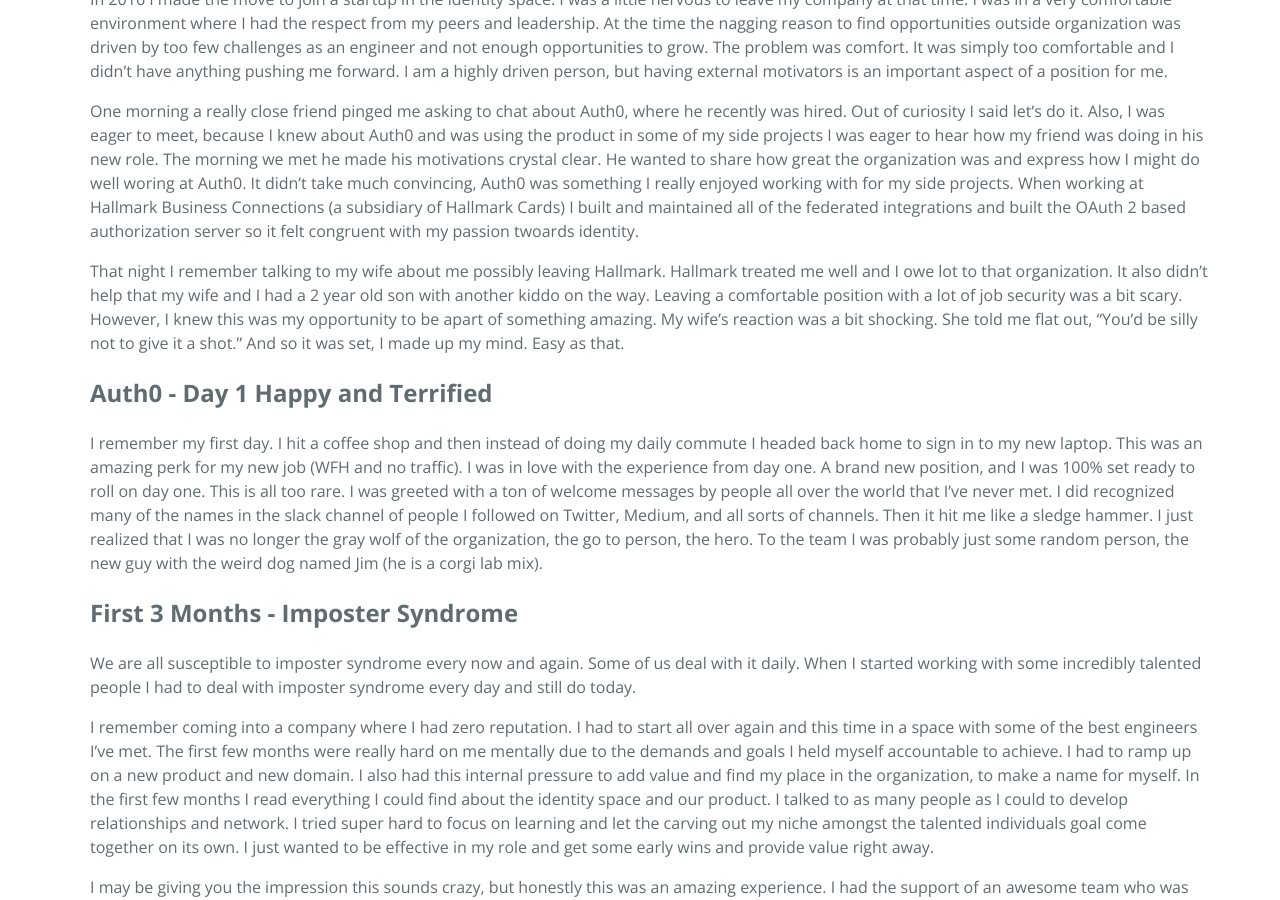
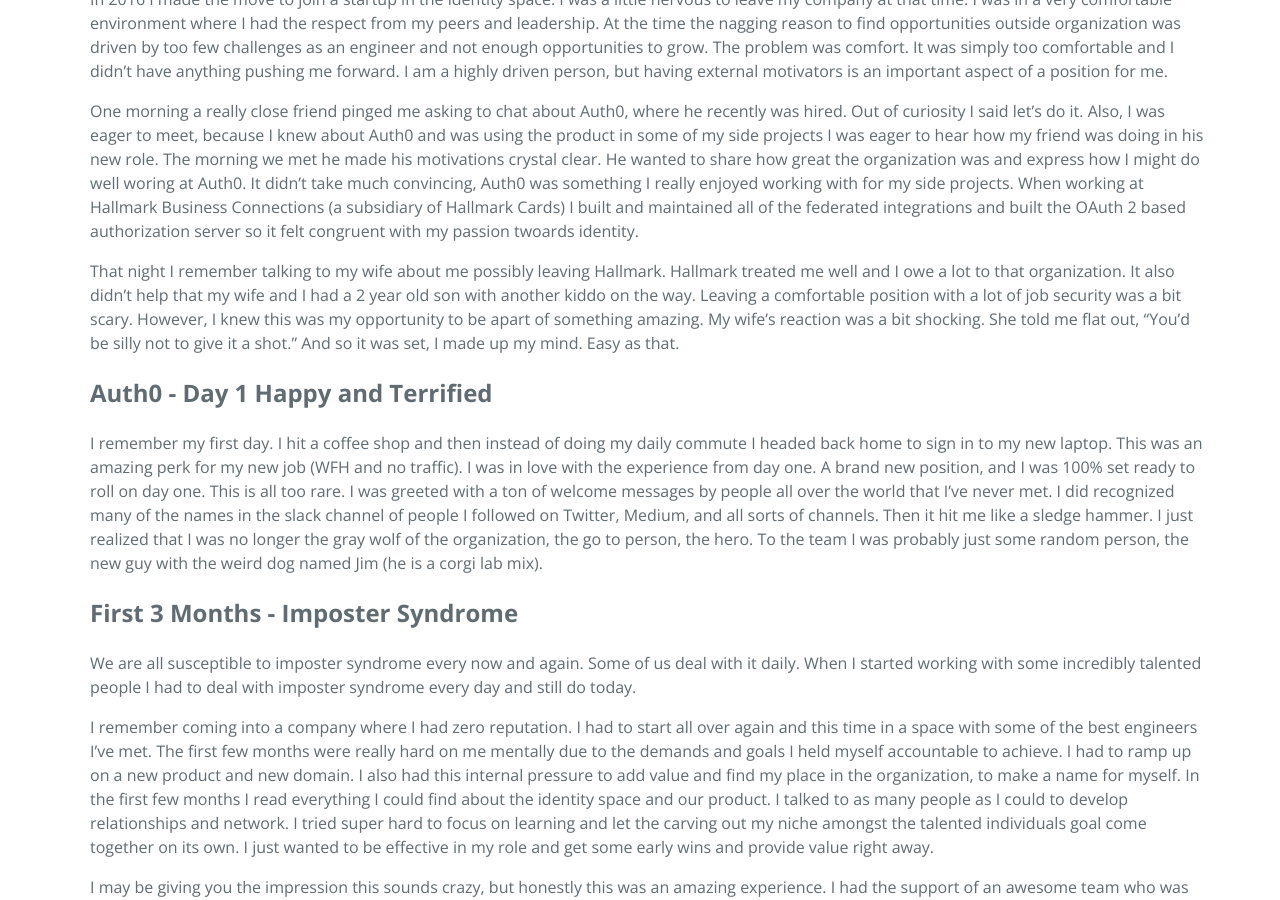
Before and after one commit to sgmeyer/sgmeyer.github.io, a Jekyll site: the page built from _posts/2018/2018-05-25-Same_Copmpany_A_New_Team.md, in a window 1280 px wide and 900 px high, scrolled down 575 px. Built offline with Jekyll 4.4.1, drawn with Linux system fonts in a browser that asks for light colours; comment, search, counter and statistics services are not loaded.

Commit message:
Fixing typo

```diff
--- a/_posts/2018/2018-05-25-Same_Copmpany_A_New_Team.md
+++ b/_posts/2018/2018-05-25-Same_Copmpany_A_New_Team.md
@@ -13,7 +13,7 @@
 
 One morning a really close friend pinged me asking to chat about Auth0, where he recently was hired.  Out of curiosity I said let's do it.  Also, I was eager to meet, because I knew about Auth0 and was using the product in some of my side projects I was eager to hear how my friend was doing in his new role.  The morning we met he made his motivations crystal clear.  He wanted to share how great the organization was and express how I might do well woring at Auth0.  It didn't take much convincing, Auth0 was something I really enjoyed working with for my side projects.  When working at Hallmark Business Connections (a subsidiary of Hallmark Cards) I built and maintained all of the federated integrations and built the OAuth 2 based authorization server so it felt congruent with my passion twoards identity.
 
-That night I remember talking to my wife about me possibly leaving Hallmark.  Hallmark treated me well and I owe  lot to that organization.  It also didn't help that my wife and I had a 2 year old son with another kiddo on the way.  Leaving a comfortable position with a lot of job security was a bit scary.  However, I knew this was my opportunity to be apart of something amazing.  My wife's reaction was a bit shocking.  She told me flat out, "You'd be silly not to give it a shot."  And so it was set, I made up my mind.  Easy as that.
+That night I remember talking to my wife about me possibly leaving Hallmark.  Hallmark treated me well and I owe a lot to that organization.  It also didn't help that my wife and I had a 2 year old son with another kiddo on the way.  Leaving a comfortable position with a lot of job security was a bit scary.  However, I knew this was my opportunity to be apart of something amazing.  My wife's reaction was a bit shocking.  She told me flat out, "You'd be silly not to give it a shot."  And so it was set, I made up my mind.  Easy as that.
 
 ## Auth0 - Day 1  Happy and Terrified
 
```
